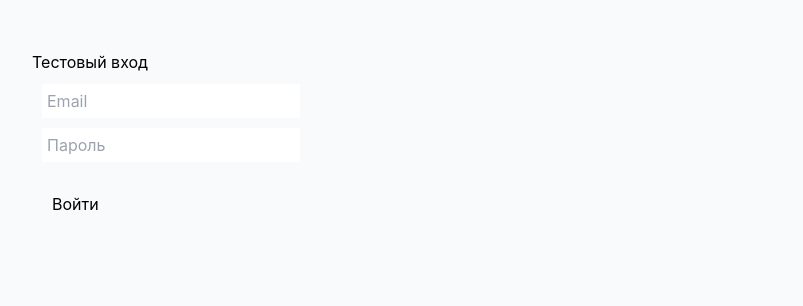
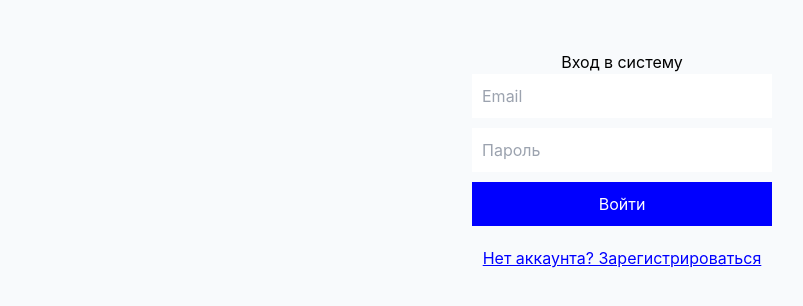
Before and after one commit to i-evdokimov/qudema-frontend, a React (Vite) app: page /login in a window 1280 px wide. Shown: the top 306 px of the page, without its empty margins (18-821 px from the left). Built offline with nearby package versions, Linux system fonts and the light colour scheme; no server answers.

Commit message:
feat: add registration to debug form

```diff
--- a/src/App.jsx
+++ b/src/App.jsx
@@ -1,39 +1,72 @@
-import React from 'react';
+import React, { useState } from 'react';
 import { BrowserRouter as Router, Routes, Route, Navigate } from 'react-router-dom';
 import { Toaster } from 'react-hot-toast';
 import { AuthProvider, useAuth } from './context/AuthContext';
 
-// --- ВРЕМЕННЫЕ ЗАГЛУШКИ (ПРОВЕРКА ВХОДА) ---
-// Мы проверим, работает ли кнопка входа, не ломая сайт файлами страниц
-const LoginStub = () => {
-  const { login } = useAuth();
-  const [email, setEmail] = React.useState('');
-  const [password, setPassword] = React.useState('');
+// --- УМНАЯ ТЕСТОВАЯ ФОРМА ---
+const AuthStub = () => {
+  const { login, register } = useAuth();
+  const [isRegister, setIsRegister] = useState(false); // Переключатель
 
-  const handleLogin = async (e) => {
+  const [name, setName] = useState('');
+  const [email, setEmail] = useState('');
+  const [password, setPassword] = useState('');
+
+  const handleSubmit = async (e) => {
     e.preventDefault();
-    await login(email, password);
+    if (isRegister) {
+      // Регистрация
+      await register({ name, email, password, role: 'student' });
+    } else {
+      // Вход
+      await login(email, password);
+    }
   };
 
   return (
-    <div style={{padding: 50}}>
-      <h2>Тестовый вход</h2>
-      <form onSubmit={handleLogin}>
+    <div style={{padding: 50, maxWidth: 400, margin: '0 auto', textAlign: 'center'}}>
+      <h2>{isRegister ? 'Регистрация' : 'Вход в систему'}</h2>
+
+      <form onSubmit={handleSubmit} style={{display: 'flex', flexDirection: 'column', gap: 10}}>
+        {isRegister && (
+          <input
+            placeholder="Ваше имя"
+            value={name}
+            onChange={e => setName(e.target.value)}
+            style={{padding: 10}}
+            required
+          />
+        )}
+
         <input
           placeholder="Email"
+          type="email"
           value={email}
           onChange={e => setEmail(e.target.value)}
-          style={{display: 'block', margin: 10, padding: 5}}
+          style={{padding: 10}}
+          required
         />
+
         <input
           type="password"
           placeholder="Пароль"
           value={password}
           onChange={e => setPassword(e.target.value)}
-          style={{display: 'block', margin: 10, padding: 5}}
+          style={{padding: 10}}
+          required
         />
-        <button type="submit" style={{margin: 10, padding: 10}}>Войти</button>
+
+        <button type="submit" style={{padding: 10, cursor: 'pointer', background: 'blue', color: 'white', border: 'none'}}>
+          {isRegister ? 'Зарегистрироваться' : 'Войти'}
+        </button>
       </form>
+
+      <button
+        onClick={() => setIsRegister(!isRegister)}
+        style={{marginTop: 20, background: 'none', border: 'none', color: 'blue', cursor: 'pointer', textDecoration: 'underline'}}
+      >
+        {isRegister ? 'Уже есть аккаунт? Войти' : 'Нет аккаунта? Зарегистрироваться'}
+      </button>
     </div>
   );
 };
@@ -41,10 +74,10 @@ const LoginStub = () => {
 const DashboardStub = () => {
     const { user, logout } = useAuth();
     return (
-        <div style={{padding: 50, color: 'green'}}>
+        <div style={{padding: 50, color: 'green', textAlign: 'center'}}>
             <h1>🎉 УРА! МЫ ВНУТРИ!</h1>
-            <p>Привет, {user?.name || user?.email}</p>
-            <button onClick={logout}>Выйти</button>
+            <p>Привет, {user?.name} ({user?.email})</p>
+            <button onClick={logout} style={{padding: 10}}>Выйти</button>
         </div>
     )
 }
@@ -62,7 +95,7 @@ function App() {
       <AuthProvider>
         <Toaster position="top-center" />
         <Routes>
-          <Route path="/login" element={<LoginStub />} />
+          <Route path="/login" element={<AuthStub />} />
           <Route
             path="/dashboard"
             element={
@@ -71,7 +104,6 @@ function App() {
               </ProtectedRoute>
             }
           />
-          {/* Любой другой путь ведет на логин */}
           <Route path="*" element={<Navigate to="/login" replace />} />
         </Routes>
       </AuthProvider>
--- a/src/context/AuthContext.jsx
+++ b/src/context/AuthContext.jsx
@@ -19,13 +19,11 @@ export const AuthProvider = ({ children }) => {
       setLoading(false);
       return;
     }
-
     try {
       const res = await fetch(`${API_URL}/auth/me`, {
         headers: { 'Authorization': `Bearer ${token}` }
       });
       const data = await res.json();
-
       if (data.success) {
         setUser(data.data || data.user);
       } else {
@@ -33,7 +31,6 @@ export const AuthProvider = ({ children }) => {
         setUser(null);
       }
     } catch (err) {
-      console.error('Ошибка сессии:', err);
       localStorage.removeItem('token');
     } finally {
       setLoading(false);
@@ -53,12 +50,33 @@ export const AuthProvider = ({ children }) => {
 
       localStorage.setItem('token', data.data?.token || data.token);
       setUser(data.data?.user || data.user);
-
-      toast.success('Успешный вход!'); // Только здесь вызываем тост
+      toast.success('С возвращением!');
       return { success: true };
     } catch (err) {
-      console.error(err);
-      toast.error(err.message || 'Ошибка');
+      toast.error(err.message);
+      return { success: false, message: err.message };
+    }
+  };
+
+  // ВОТ ЭТО МЫ ВЕРНУЛИ:
+  const register = async (userData) => {
+    try {
+      const res = await fetch(`${API_URL}/auth/register`, {
+        method: 'POST',
+        headers: { 'Content-Type': 'application/json' },
+        body: JSON.stringify(userData),
+      });
+      const data = await res.json();
+
+      if (!data.success) throw new Error(data.message || 'Ошибка регистрации');
+
+      localStorage.setItem('token', data.data?.token || data.token);
+      setUser(data.data?.user || data.user);
+
+      toast.success('Регистрация успешна!');
+      return { success: true };
+    } catch (err) {
+      toast.error(err.message);
       return { success: false, message: err.message };
     }
   };
@@ -69,14 +87,8 @@ export const AuthProvider = ({ children }) => {
     toast.success('Выход выполнен');
   };
 
-  const register = async (userData) => {
-      // Пока оставим простую заглушку, чтобы проверить вход
-      console.log("Registering:", userData);
-      return { success: true };
-  };
-
   return (
-    <AuthContext.Provider value={{ user, loading, login, logout, register }}>
+    <AuthContext.Provider value={{ user, loading, login, register, logout }}>
       {children}
     </AuthContext.Provider>
   );
```
